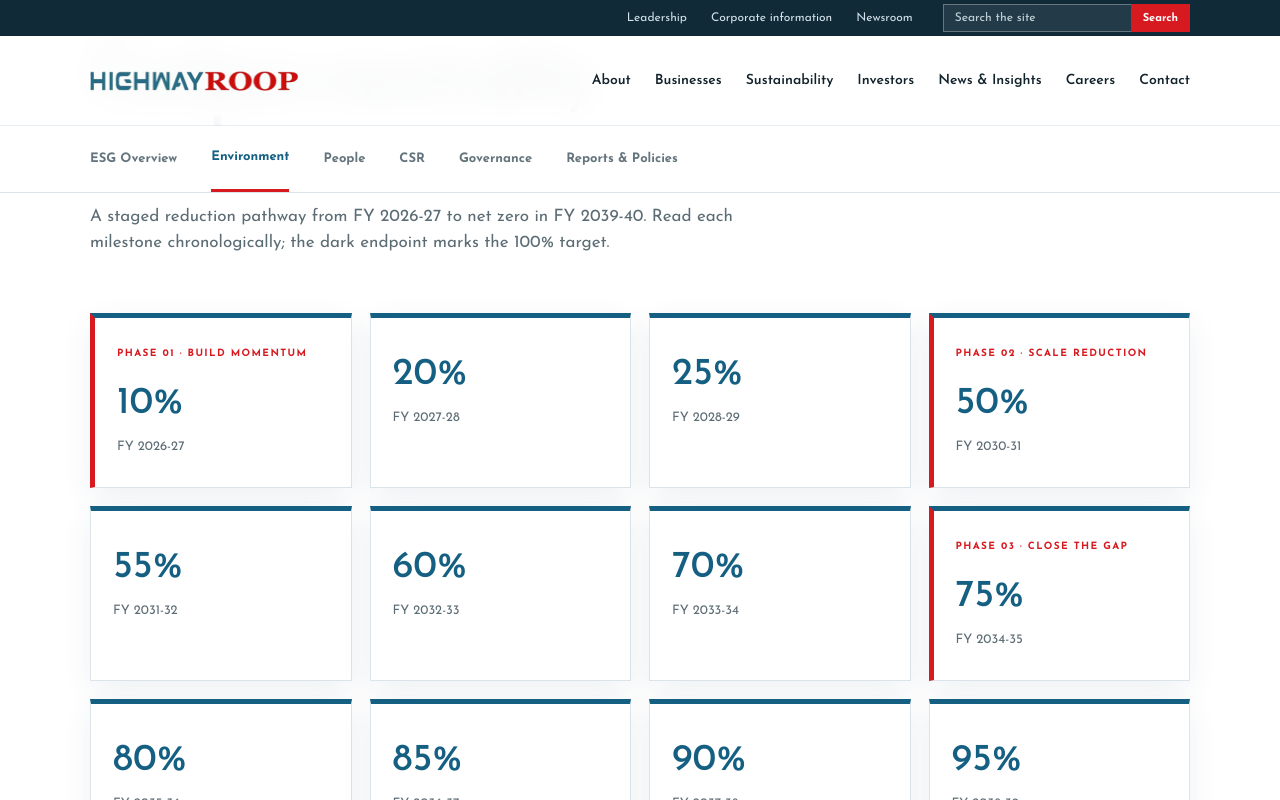
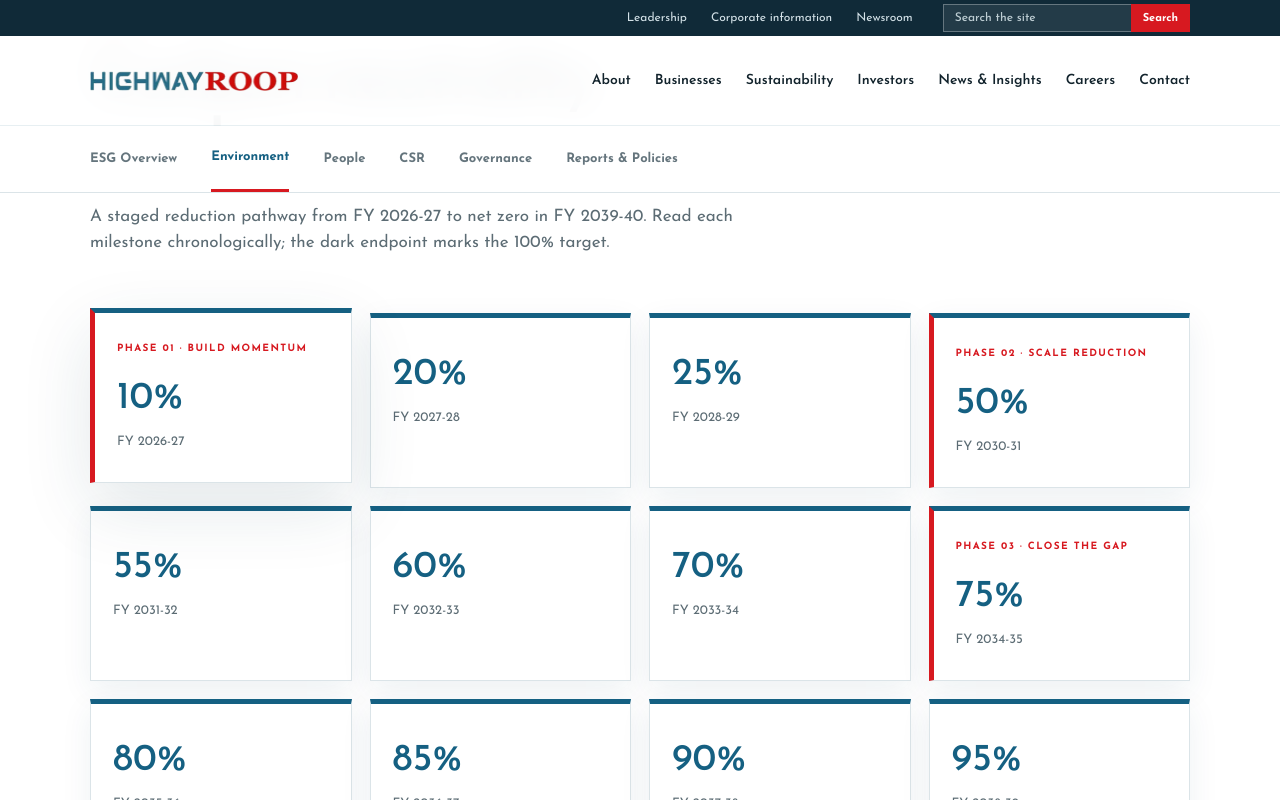
Before and after one commit to Akash-abacusdesk/highwayroop, a Next.js app: page /sustainability/environment in a window 1280 px wide. In both pictures the pointer is over the element 220 px from the left and 1220 px from the top of the page. Shown: the part 820-1620 px from the top of the page. Built offline with nearby package versions, Linux system fonts and the light colour scheme.

Commit message:
Roadmap cards lift on hover

```diff
--- a/components/about/about.css
+++ b/components/about/about.css
@@ -321,3 +321,7 @@ a.ab-card:hover{box-shadow:var(--shadow);transform:translateY(-4px);position:rel
 .ab-stat,.ab-office>div,.ab-news-card,.ab-card.has-slot{position:relative;background:#fff;transition:transform .25s,box-shadow .25s}
 .ab-stat:hover,.ab-office>div:hover,.ab-news-card:hover,.ab-card.has-slot:hover{transform:translateY(-4px);box-shadow:var(--shadow);z-index:1}
 @media(prefers-reduced-motion:reduce){.ab-stat:hover,.ab-office>div:hover,.ab-news-card:hover,.ab-card.has-slot:hover{transform:none}}
+/* Carbon-neutrality roadmap cards: lift on hover */
+.ab-roadmap div{transition:transform .25s,box-shadow .25s}
+.ab-roadmap div:hover{transform:translateY(-5px);box-shadow:var(--shadow)}
+@media(prefers-reduced-motion:reduce){.ab-roadmap div:hover{transform:none}}
```
